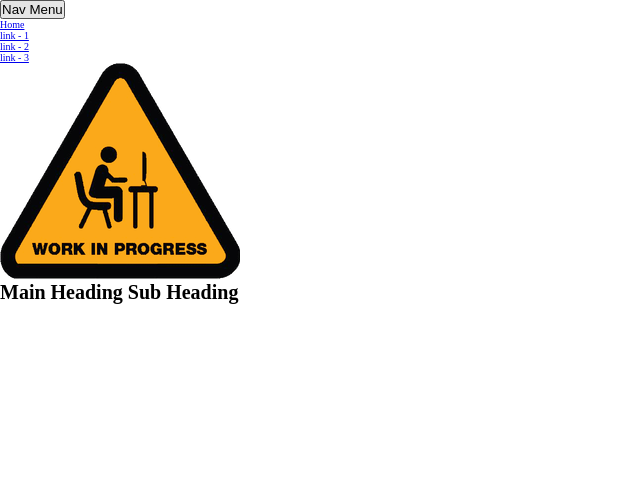
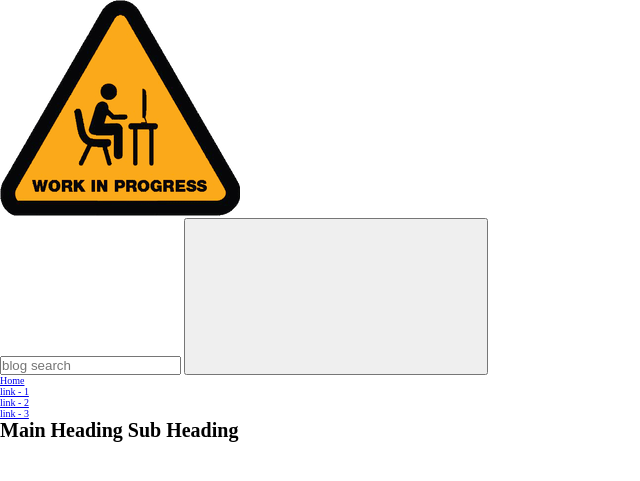
Before and after one commit to ddeveloper72/django-mongodb, a Django app: template templates/base.html in a window 1280 px wide. Shown: the top 481 px of the page, without its empty margins (0-640 px from the left). Run offline with Django 3.2, Linux system fonts and the light colour scheme; the template is opened without the code that fills it, so the values that code supplies are empty; parts of the project's set-up code (start-up, migrations or seed data) failed here and were passed over.

Commit message:
moved nav into header & attempt to use svg icon WIP

```diff
--- a/templates/base.html
+++ b/templates/base.html
@@ -13,8 +13,19 @@
 </head>
 
 <body>
+    <header class="header">
         <nav class="nav">
-        <button class="nav__button">Nav Menu</button>
+            <div class="mav_logo--box">
+                <img src="{% static 'img/wip.png' %}" alt="header logo" class="nav__logo">
+            </div>
+            <form action="#" class="search">
+                <input type="text" class="search__input" placeholder="blog search">
+                <button class="search__button">
+                    <svg class="search__icon">
+                        <use xlink:href="{% static 'svg/symbol-defs.svg#icon-magnifying-glass' %}"></use>
+                    </svg>
+                </button>
+            </form>
             <ul class="nav__list">
                 <li class="nav__item"><a href="#" class="nav__link"><span class="nav__link--item">Home</span></a></li>
                 <li class="nav__item"><a href="#" class="nav__link"><span class="nav__link--item">link - 1</span></a></li>
@@ -22,10 +33,6 @@
                 <li class="nav__item"><a href="#" class="nav__link"><span class="nav__link--item">link - 3</span></a></li>
             </ul>
         </nav>
-    <header class="header">
-        <div class="header__logo--box">
-            <img src="{% static 'img/wip.png' %}" alt="header logo" class="header__logo">
-        </div>
         <div class="header__text--box">
             <h1 class="heading-primary">
                 <span class="heading-primary--main">Main Heading</span>
```
Lines whose indentation alone changed are shown as unchanged.
